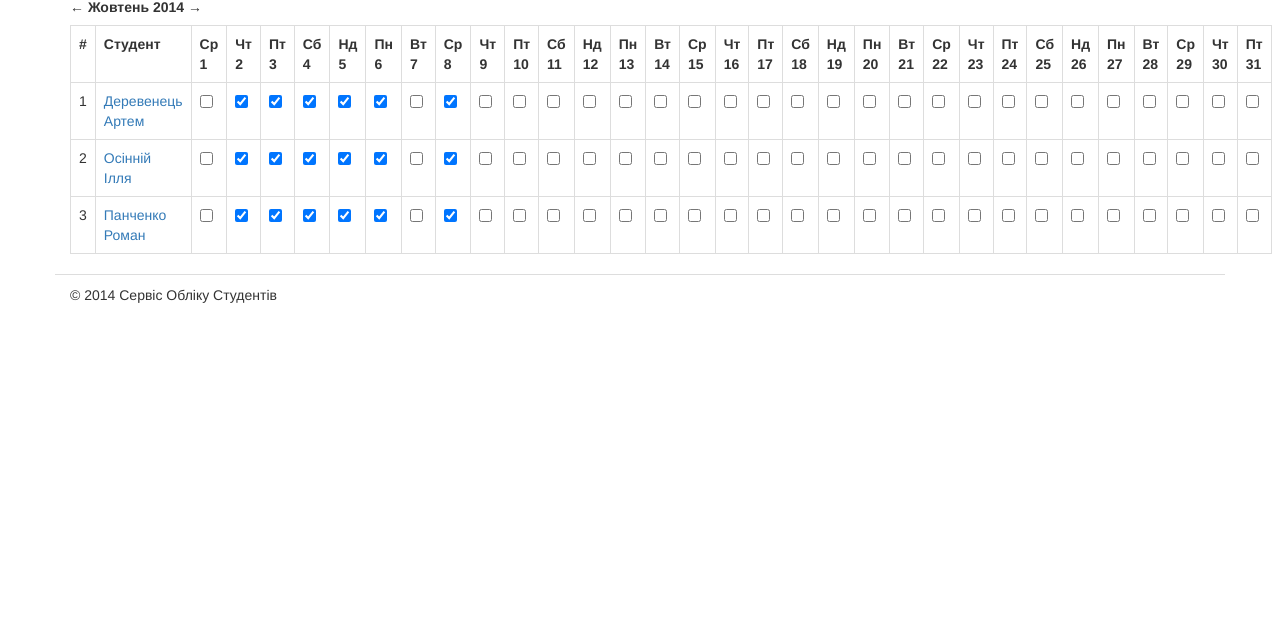
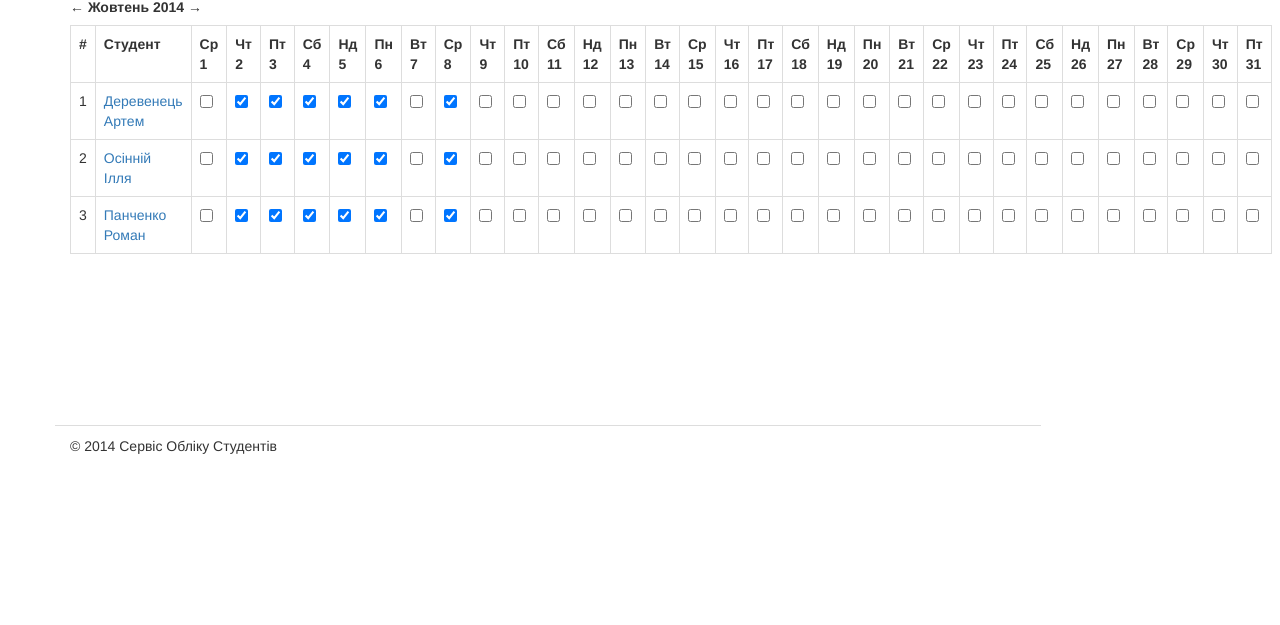
Before and after one commit to DerevenetsArtyom/studentsdb, a Django app: page /journal/ in a window 1280 px wide. Shown: the part 175-800 px from the top of the page. Run offline with Django 3.2, Linux system fonts and the light colour scheme; some libraries are stand-ins or nearby versions.

Commit message:
Add css for pinned footer

```diff
--- a/students/static/css/main.css
+++ b/students/static/css/main.css
@@ -24,4 +24,8 @@ h1, h2, h3, h4, h5, h6 {
 #footer {
   border-top: 1px solid #dddddd;
   padding-top: 10px;
+  position: absolute;
+  width : 77%;
+  bottom: 0;
+  height: 200px;
 }
```
